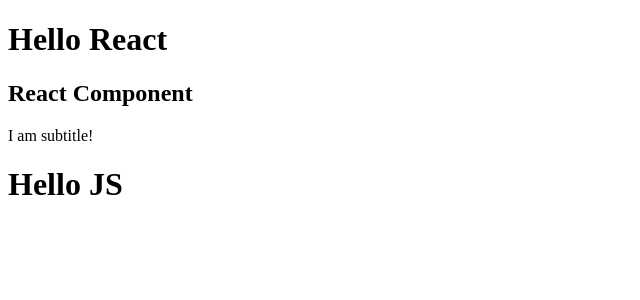
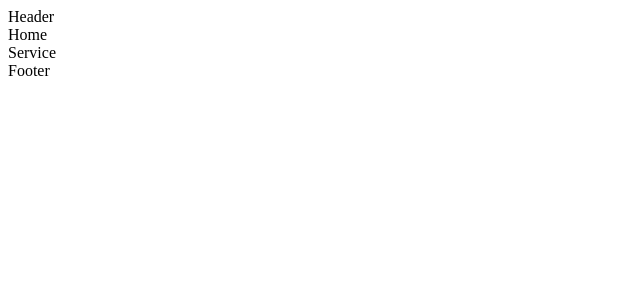
Before and after one commit to steamnp/bfd42, a React (Vite) app: page / in a window 1280 px wide. Shown: the top 300 px of the page, without its empty margins (0-640 px from the left). Built offline with nearby package versions, Linux system fonts and the light colour scheme.

Commit message:
creating components and pages

```diff
--- /dev/null
+++ b/src/app.jsx
@@ -0,0 +1,17 @@
+import Footer from "./components/footer";
+import Header from "./components/header";
+import Home from "./pages/home";
+import Service from "./pages/service";
+
+function app() {
+  return (
+    <div>
+      <Header />
+      <Home />
+      <Service />
+      <Footer />
+    </div>
+  );
+}
+
+export default app;
--- /dev/null
+++ b/src/components/footer.jsx
@@ -0,0 +1,5 @@
+function Footer() {
+  return <div>Footer</div>;
+}
+
+export default Footer;
--- /dev/null
+++ b/src/components/header.jsx
@@ -0,0 +1,5 @@
+function Header() {
+  return <div>Header</div>;
+}
+
+export default Header;
--- a/src/header.jsx
+++ /dev/null
@@ -1,10 +0,0 @@
-function Header({ subTitle, children }) {
-  return (
-    <div>
-      {children}
-      <div>{subTitle}</div>
-    </div>
-  );
-}
-
-export default Header;
--- a/src/home.jsx
+++ /dev/null
@@ -1,20 +0,0 @@
-import Header from "./header";
-
-function Home() {
-  return (
-    <div>
-      {/* headerText -> props */}
-      {/* subTitle -> props*/}
-      <Header subTitle="I am subtitle!">
-        <h1>Hello React</h1>
-        <h2>React Component</h2>
-      </Header>
-
-      <Header>
-        <h1>Hello JS</h1>
-      </Header>
-    </div>
-  );
-}
-
-export default Home;
--- a/src/main.jsx
+++ b/src/main.jsx
@@ -1,9 +1,4 @@
-// import React from "react";
 import ReactDOM from "react-dom/client";
-import Home from "./home";
+import App from "./app";
 
-ReactDOM.createRoot(document.getElementById("root")).render(
-  // <React.StrictMode>
-  <Home />
-  // </React.StrictMode>
-);
+ReactDOM.createRoot(document.getElementById("root")).render(<App />);
--- /dev/null
+++ b/src/pages/home.jsx
@@ -0,0 +1,5 @@
+function Home() {
+  return <div>Home</div>;
+}
+
+export default Home;
--- /dev/null
+++ b/src/pages/service.jsx
@@ -0,0 +1,5 @@
+function Service() {
+  return <div>Service</div>;
+}
+
+export default Service;
```
